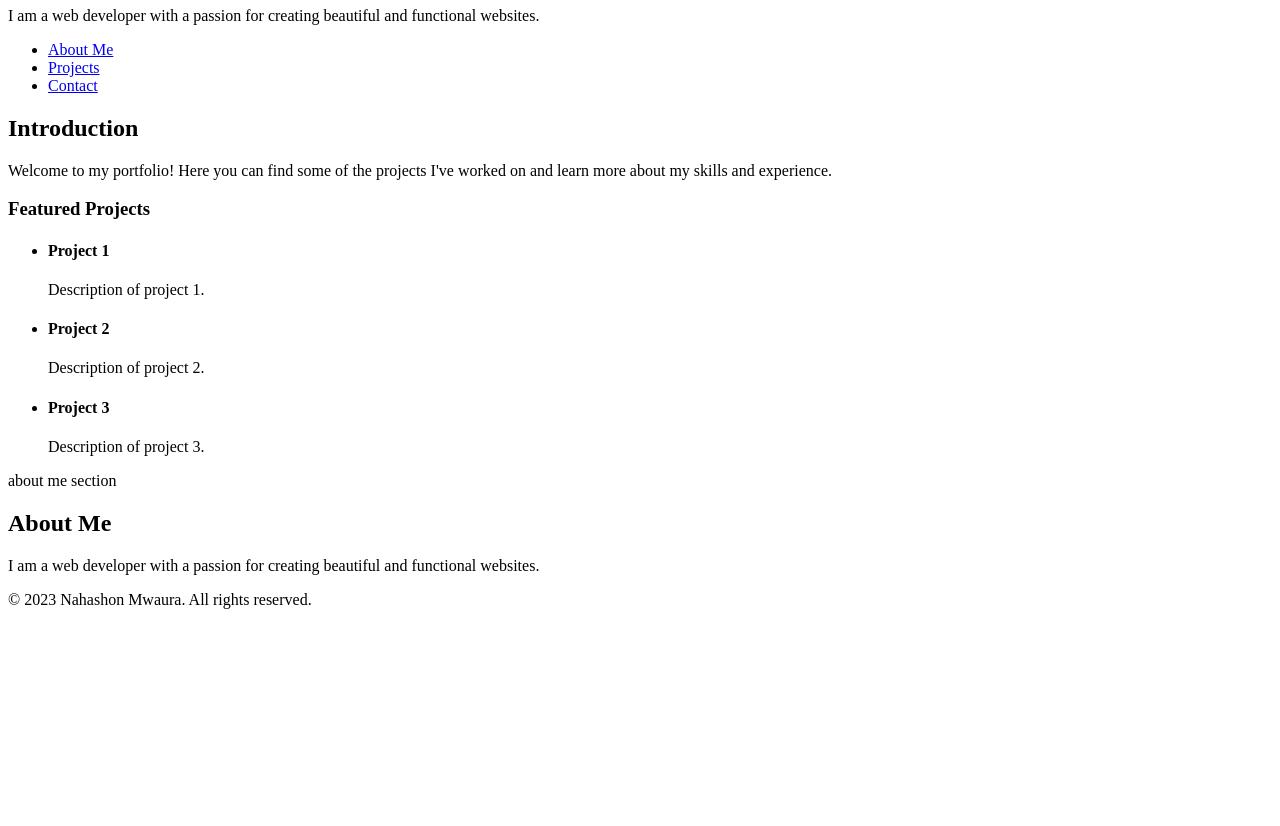
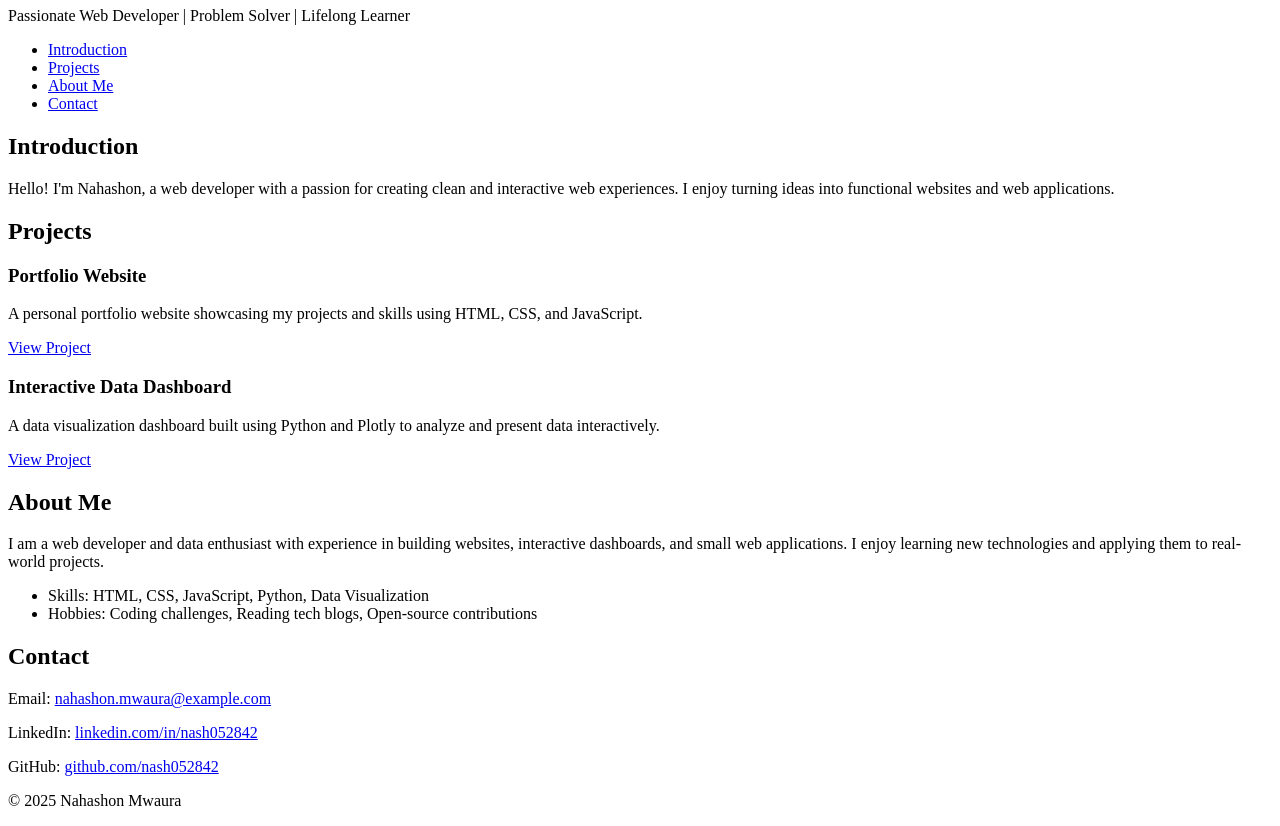
Before and after one commit to nash052842/My_First_Portfolio, a plain HTML site: page portfolio/index.html in a window 1280 px wide. Shown: the part 73-899 px from the top of the page. Before the commit the page ends 800 px from the top, so only its background shows below. Drawn offline with Linux system fonts and the light colour scheme.

Commit message:
edited index.html

```diff
--- a/portfolio/index.html
+++ b/portfolio/index.html
@@ -1,46 +1,67 @@
 <!DOCTYPE html>
 <html lang="en">
 <head>
-    <meta charset="UTF-8">
+<meta charset="utf-8">
+<title>Nahashon Mwaura - Personal Portfolio</title>
 <meta name="viewport" content="width=device-width, initial-scale=1.0">
-    <title>Nahashon-mwaura-personal-portfolio</title>
 </head>
 <body>
-    <h1>Nahashon Mwaura Personal Portfolio</h1>
-    <p>I am a web developer with a passion for creating beautiful and functional websites.</p>
+
+<header>
+<h1>Nahashon Mwaura</h1>
+<p>Passionate Web Developer | Problem Solver | Lifelong Learner</p>
+</header>
+
 <nav>
 <ul>
+<li><a href="#introduction">Introduction</a></li>
+<li><a href="#projects">Projects</a></li>
 <li><a href="#about">About Me</a></li>
-            <li><a href="#projects">Projects</a></li>
 <li><a href="#contact">Contact</a></li>
 </ul>
 </nav>
+
+<section id="introduction">
 <h2>Introduction</h2>
-    <p>Welcome to my portfolio! Here you can find some of the projects I've worked on and learn more about my skills and experience.</p>
-    <article>
-        <h3>Featured Projects</h3>
-        <ul>
-            <li>
-                <h4>Project 1</h4>
-                <p>Description of project 1.</p>
-            </li>
-            <li>
-                <h4>Project 2</h4>
-                <p>Description of project 2.</p>
-            </li>
-            <li>
-                <h4>Project 3</h4>
-                <p>Description of project 3.</p>
-            </li>
-        </ul>
+<p>Hello! I'm Nahashon, a web developer with a passion for creating clean and interactive web experiences. I enjoy turning ideas into functional websites and web applications.</p>
+</section>
+
+<section id="projects">
+<h2>Projects</h2>
+
+<article class="project">
+<h3>Portfolio Website</h3>
+<p>A personal portfolio website showcasing my projects and skills using HTML, CSS, and JavaScript.</p>
+<a href="https://github.com/nash052842/My_First_Portfolio" target="_blank">View Project</a>
 </article>
-    about me section
+
+<article class="project">
+<h3>Interactive Data Dashboard</h3>
+<p>A data visualization dashboard built using Python and Plotly to analyze and present data interactively.</p>
+<a href="https://github.com/nash052842/Data-Dashboard" target="_blank">View Project</a>
+</article>
+
+</section>
+
 <section id="about">
 <h2>About Me</h2>
-        <p>I am a web developer with a passion for creating beautiful and functional websites.</p>
+<p>I am a web developer and data enthusiast with experience in building websites, interactive dashboards, and small web applications. I enjoy learning new technologies and applying them to real-world projects.</p>
+<ul>
+<li>Skills: HTML, CSS, JavaScript, Python, Data Visualization</li>
+<li>Hobbies: Coding challenges, Reading tech blogs, Open-source contributions</li>
+</ul>
 </section>
+
+<section id="contact">
+<h2>Contact</h2>
+<p>Email: <a href="mailto:nahashon.mwaura@example.com">nahashon.mwaura@example.com</a></p>
+<p>LinkedIn: <a href="https://www.linkedin.com/in/nash052842" target="_blank">linkedin.com/in/nash052842</a></p>
+<p>GitHub: <a href="https://github.com/nash052842" target="_blank">github.com/nash052842</a></p>
+</section>
+
 <footer>
-        <p>© 2023 Nahashon Mwaura. All rights reserved.</p>
+<p>&copy; 2025 Nahashon Mwaura</p>
 </footer>
+
 </body>
 </html>
```
Lines whose indentation alone changed are shown as unchanged.
